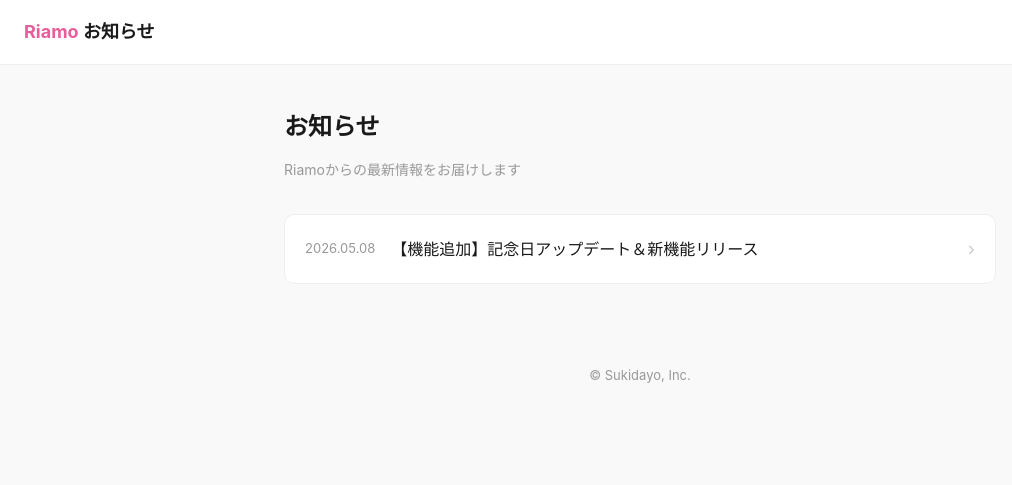
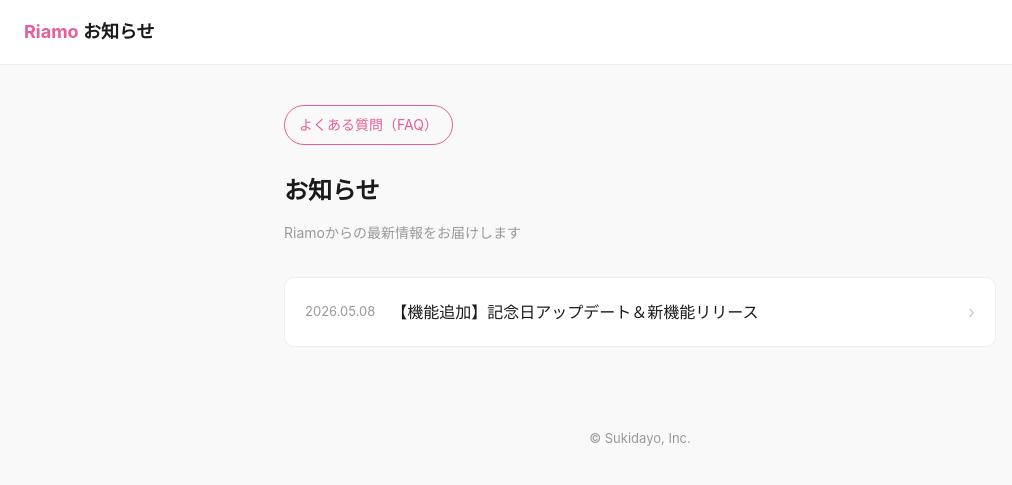
Before and after one commit to Sukidayo-app/announcements, a Jekyll site: the page built from index.html, in a window 1280 px wide. Shown: the top 485 px of the page, without its empty margins (0-1012 px from the left). Built offline with Jekyll 4.4.1, drawn with Linux system fonts in a browser that asks for light colours.

Commit message:
fix: faq.mdにfront matter追加・indexにFAQリンク追加
Co-Authored-By: Claude Sonnet 4.6 <noreply@anthropic.com>

```diff
--- a/index.html
+++ b/index.html
@@ -25,7 +25,22 @@ title: お知らせ一覧
   .notice-date { font-size: 13px; color: #999; white-space: nowrap; }
   .notice-title { font-size: 16px; font-weight: 500; flex: 1; }
   .notice-arrow { color: #ccc; font-size: 18px; }
+  .page-nav { margin-bottom: 24px; }
+  .nav-link {
+    display: inline-block;
+    font-size: 14px;
+    color: #e85d9a;
+    text-decoration: none;
+    border: 1px solid #e85d9a;
+    padding: 6px 14px;
+    border-radius: 20px;
+  }
+  .nav-link:hover { background: #fce8f3; }
 </style>
+
+<div class="page-nav">
+  <a href="{{ '/faq' | relative_url }}" class="nav-link">よくある質問（FAQ）</a>
+</div>
 
 <div class="page-title">お知らせ</div>
 <div class="page-subtitle">Riamoからの最新情報をお届けします</div>
```
Also changed, not shown: faq.md (+4 -0 lines).
